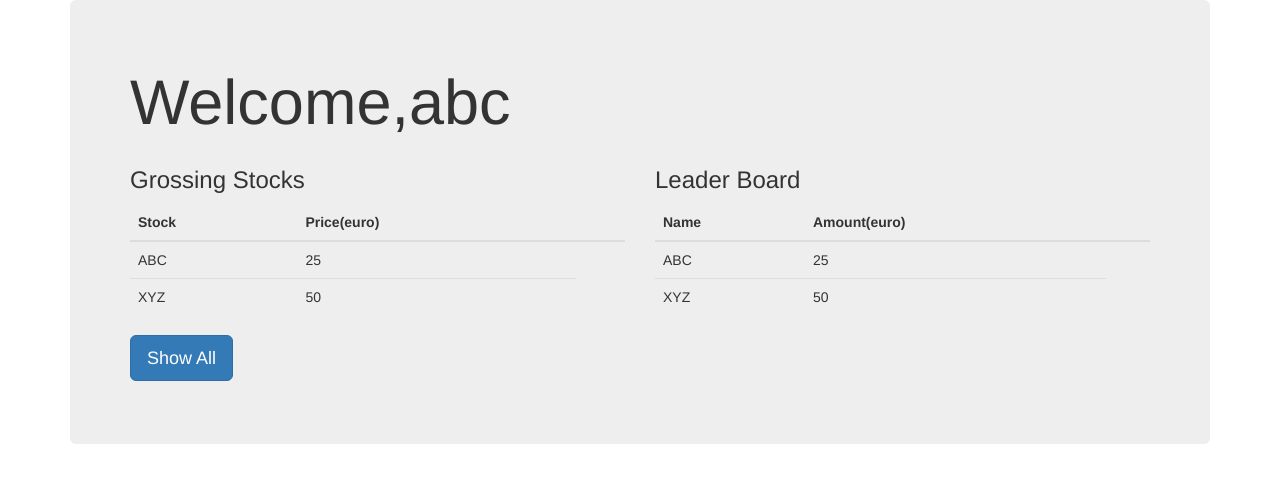
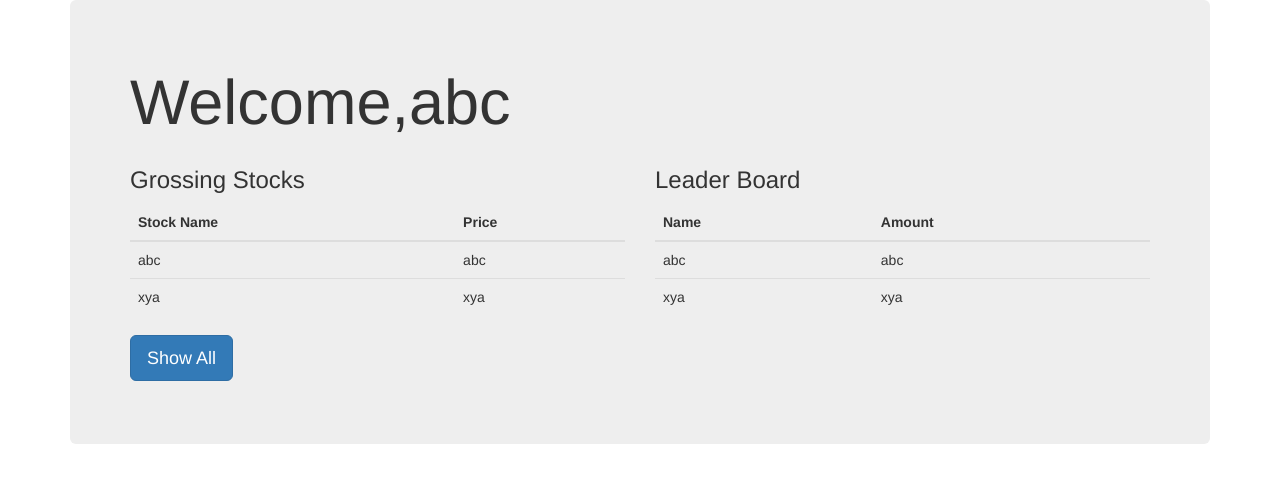
Before and after one commit to chiragpoddar12/virtual-stock-market, a Flask app: page /home in a window 1280 px wide. Shown: the top 483 px of the page. Run offline with Flask 2, Linux system fonts and the light colour scheme; some libraries are stand-ins or nearby versions.

Commit message:
Stock price updates in Home page

```diff
--- /dev/null
+++ b/FrontEnd/static/js/home.js
@@ -0,0 +1,82 @@
+function getAllStocks(){
+    $.ajax({
+        type: "GET",
+        url: "http://localhost:9000/allStocks",
+        async: false,
+        success: successAllStocks,
+        error: errorAllStocks
+    });
+    // $('div.feedback-box').html(feedback);
+}
+
+function getAllPlayers(){
+    $.ajax({
+        type: "GET",
+        url: "http://localhost:9000/allPlayers",
+        async: false,
+        success: successAllPlayers,
+        error: errorAllPlayers
+    });
+    // $('div.feedback-box').html(feedback);
+}
+
+function successAllStocks(response){
+    console.log("success Stocks");
+    // $('#here').html(response.age);
+    var table = "<table class='table' id='stockTable'>"+
+                    "<thead>"+
+                        "<tr>"+
+                            "<th>Name</th>"+
+                            "<th>Age</th>"+
+                        "</tr>"+
+                    "</thead>"+
+                    "<tbody>"+
+                        "<tr>"+
+                            "<td>"+response.name+
+                            "<td>"+response.age+
+                        "</tr>"+
+                        "<tr>"+
+                            "<td>xya"+
+                            "<td>xya"+
+                        "</tr>"+
+                    "</tbody>"+
+                "</table>";
+    $('#allStocksTable').html(table)
+    setTimeout(function(){getAllStocks();}, 1000);
+}
+
+function errorAllStocks(response){
+
+    console.log("Error Stocks");
+}
+
+function successAllPlayers(response){
+    console.log("success Players");
+    var table = "<table class='table' id='playerTable'>"+
+                    "<thead>"+
+                        "<tr>"+
+                            "<th>Name</th>"+
+                            "<th>Age</th>"+
+                        "</tr>"+
+                    "</thead>"+
+                    "<tbody>"+
+                        "<tr>"+
+                            "<td>"+response.name+
+                            "<td>"+response.age+
+                        "</tr>"+
+                        "<tr>"+
+                            "<td>xya"+
+                            "<td>xya"+
+                        "</tr>"+
+                    "</tbody>"+
+                "</table>";
+    $('#allPlayersTable').html(table);
+    setTimeout(function(){getAllPlayers();}, 1000);
+}
+
+function errorAllPlayers(response){
+
+    console.log("Error Players");
+}
+getAllStocks();
+getAllPlayers();
--- a/FrontEnd/templates/home.html
+++ b/FrontEnd/templates/home.html
@@ -30,47 +30,45 @@
             <div class="row">
                 <div class="col-xs-6">
                     <h3> Grossing Stocks </h3>
-                    <table class="table">
+                    <div id="allStocksTable">
+                        <table class="table" id="stockTable">
                             <thead>
-                            <tr>
-                                <th>Stock</th>
-                                <th>Price(euro)</th>
-                                <th>
-                            </tr>
+                                <th>Stock Name</th>
+                                <th>Price</th>
                             </thead>
                             <tbody>
                                 <tr>
-                                <td>ABC</td>
-                                <td>25</td>
+                                    <td>abc
+                                    <td>abc
                                 </tr>
                                 <tr>
-                                <td>XYZ</td>
-                                <td>50</td>
+                                    <td>xya
+                                    <td>xya
                                 </tr>
                             </tbody>
                         </table>
                     </div>
+                </div>
                 <div class="col-xs-6">
                     <h3> Leader Board </h3>
-                    <table class="table">
+                    <div id="allPlayersTable">
+                        <table class="table" id="playerTable">
                             <thead>
-                            <tr>
                                 <th>Name</th>
-                                <th>Amount(euro)</th>
-                                <th>
-                            </tr>
+                                <th>Amount</th>
                             </thead>
                             <tbody>
                                 <tr>
-                                <td>ABC</td>
-                                <td>25</td>
+                                    <td>abc
+                                    <td>abc
                                 </tr>
                                 <tr>
-                                <td>XYZ</td>
-                                <td>50</td>
+                                    <td>xya
+                                    <td>xya
                                 </tr>
                             </tbody>
                         </table>
+                    </div>
                 </div>
             </div>
             <p><a class="btn btn-primary btn-lg" href="#" role="button">Show All</a></p>
@@ -82,5 +80,7 @@
     <!-- <script src="js/bootstrap.min.js"></script> -->
     <!-- Latest compiled and minified JavaScript -->
     <script src="https://maxcdn.bootstrapcdn.com/bootstrap/3.3.7/js/bootstrap.min.js" integrity="sha384-Tc5IQib027qvyjSMfHjOMaLkfuWVxZxUPnCJA7l2mCWNIpG9mGCD8wGNIcPD7Txa" crossorigin="anonymous"></script>
+    <script type=text/javascript src="{{
+  url_for('static', filename='js/home.js') }}"></script>
   </body>
 </html>
```
Also changed, not shown: FrontEnd/templates/index.html (+15 -9 lines). Lines whose indentation alone changed are shown as unchanged.
